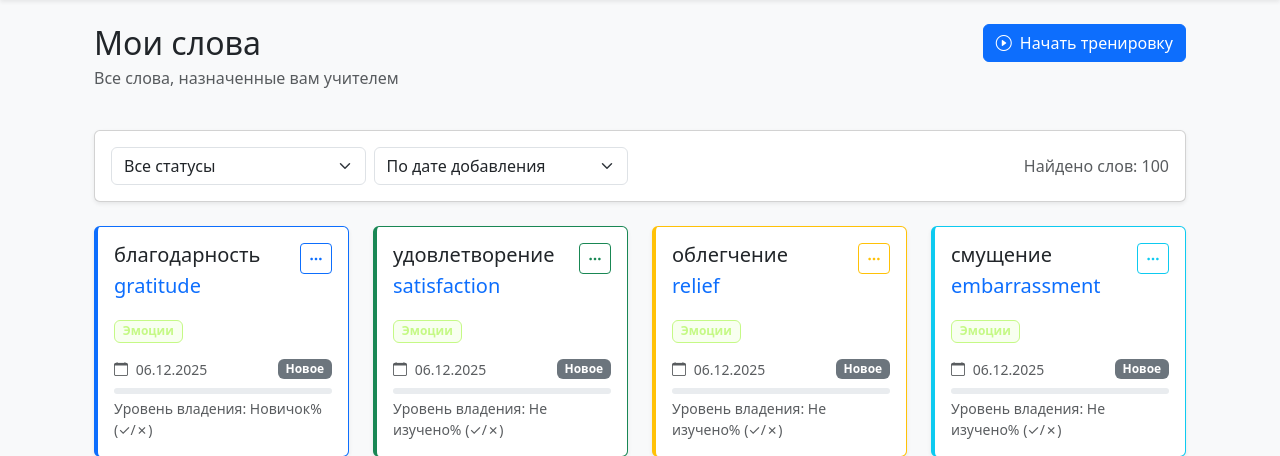
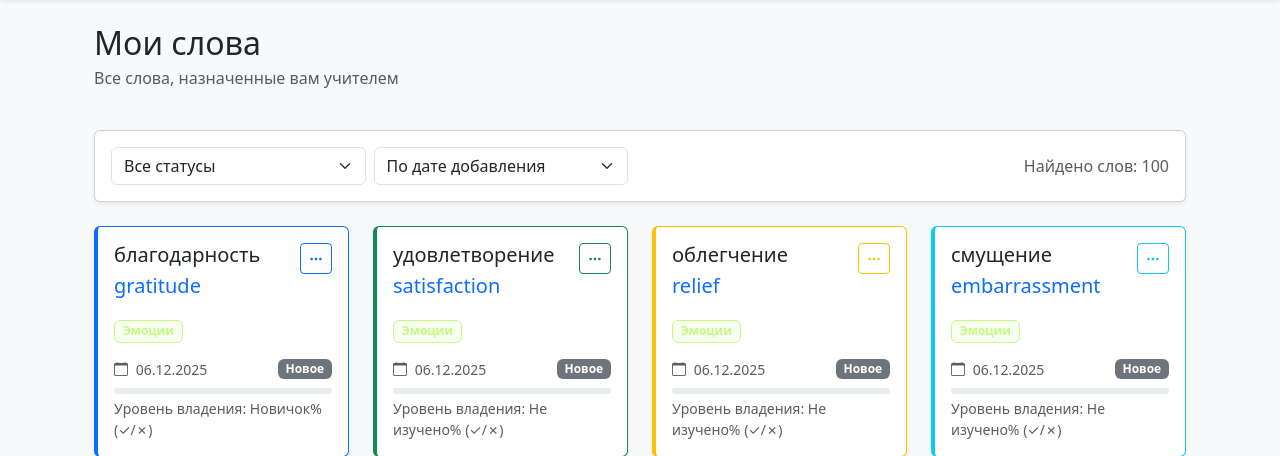
Before and after one commit to AISavikin/englishEasy, a Django app: page /vocabulary/student/words/ in a window 1280 px wide. Shown: the part 56-512 px from the top of the page. Run offline with Django 5.2, Linux system fonts and the light colour scheme; a user stored in the database is signed in; data comes from the database, SQL or seed files in the repository; both versions use the stored data as it was after the commit.

Commit message:
убрал тренировку из words

```diff
--- a/vocabulary/templates/vocabulary/student_words.html
+++ b/vocabulary/templates/vocabulary/student_words.html
@@ -9,11 +9,7 @@
             <h1 class="h2 mb-1">Мои слова</h1>
             <p class="text-muted">Все слова, назначенные вам учителем</p>
         </div>
-        <div class="col-auto">
-            <a href="{% url 'vocabulary:practice' %}" class="btn btn-primary">
-                <i class="bi bi-play-circle me-2"></i>Начать тренировку
-            </a>
-        </div>
+
     </div>
 
     <!-- Фильтры и сортировка -->
```
Also changed, not shown: db.sqlite3.
